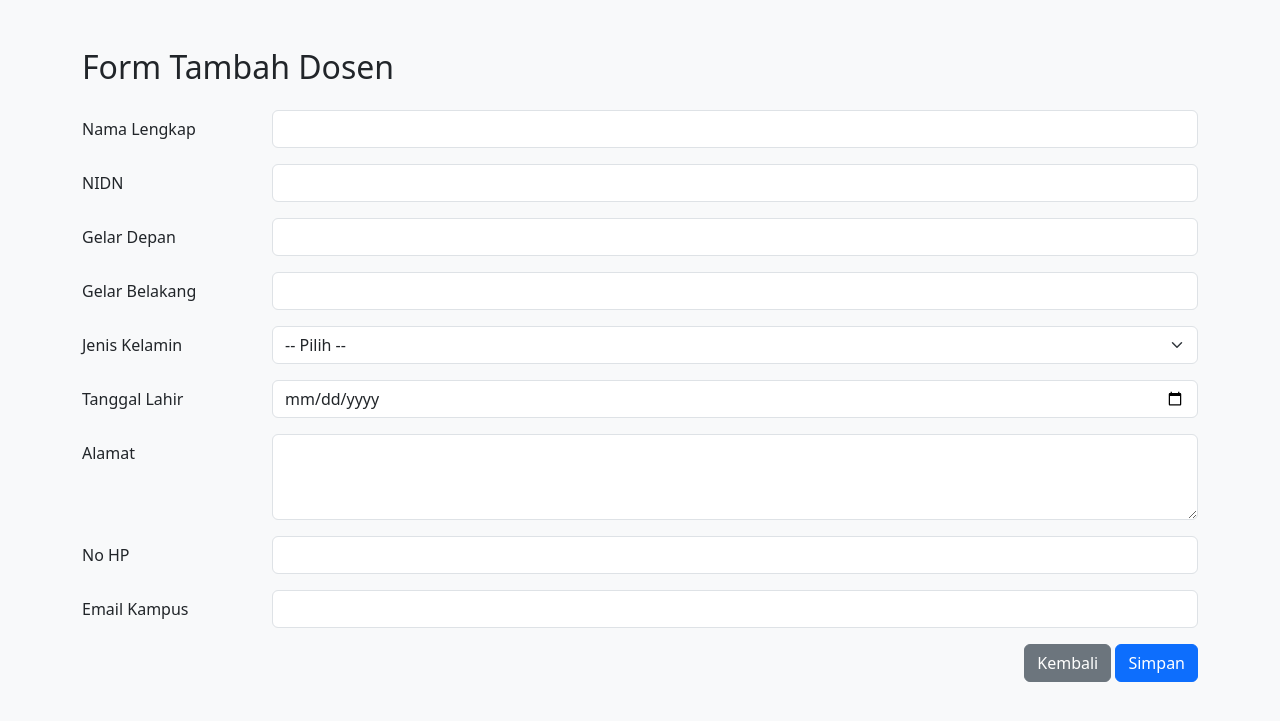
After one commit to Muchlis-Bazzank/P2-ANSI-MMDD, a CodeIgniter 4 app: the page made by sistem_manajemen_data_dosen/app/Views/dosen/create.php in a window 1280 px wide. The commit adds this page. Shown: the top 721 px of the page. Run offline with PHP 8.4 and a stand-in for CodeIgniter, Linux system fonts and the light colour scheme; the template is opened without the code that fills it, so the values that code supplies are empty; some libraries are stand-ins or nearby versions.

Commit message:
Pembaruan project

```diff
--- a/sistem_manajemen_data_dosen/app/Config/Database.php
+++ b/sistem_manajemen_data_dosen/app/Config/Database.php
@@ -29,7 +29,7 @@ class Database extends Config
         'hostname'     => 'localhost',
         'username'     => 'root',
         'password'     => '',
-        'database'     => 'sistem _manajemen_data_dosen',
+        'database'     => 'sistem_manajemen_data_dosen',
         'DBDriver'     => 'MySQLi',
         'DBPrefix'     => '',
         'pConnect'     => false,
--- /dev/null
+++ b/sistem_manajemen_data_dosen/app/Views/dosen/create.php
@@ -0,0 +1,96 @@
+<!DOCTYPE html>
+<html lang="id">
+<head>
+    <meta charset="UTF-8">
+    <title>Tambah Dosen</title>
+    <link rel="stylesheet" href="https://cdn.jsdelivr.net/npm/bootstrap@5.3.2/dist/css/bootstrap.min.css">
+</head>
+<body class="bg-light">
+
+<div class="container mt-5">
+    <h2 class="mb-4">Form Tambah Dosen</h2>
+
+    <?php if (session()->getFlashdata('error')) : ?>
+        <div class="alert alert-danger">
+            <?= session()->getFlashdata('error') ?>
+        </div>
+    <?php endif; ?>
+
+    <form action="<?= base_url('/dosen/store') ?>" method="post">
+        <div class="row mb-3">
+            <label class="col-sm-2 col-form-label">Nama Lengkap</label>
+            <div class="col-sm-10">
+                <input type="text" name="nama_lengkap" class="form-control" required>
+            </div>
+        </div>
+
+        <div class="row mb-3">
+            <label class="col-sm-2 col-form-label">NIDN</label>
+            <div class="col-sm-10">
+                <input type="text" name="nidn" class="form-control" required>
+            </div>
+        </div>
+
+        <div class="row mb-3">
+            <label class="col-sm-2 col-form-label">Gelar Depan</label>
+            <div class="col-sm-10">
+                <input type="text" name="gelar_depan" class="form-control">
+            </div>
+        </div>
+
+        <div class="row mb-3">
+            <label class="col-sm-2 col-form-label">Gelar Belakang</label>
+            <div class="col-sm-10">
+                <input type="text" name="gelar_belakang" class="form-control">
+            </div>
+        </div>
+
+        <div class="row mb-3">
+            <label class="col-sm-2 col-form-label">Jenis Kelamin</label>
+            <div class="col-sm-10">
+                <select name="jenis_kelamin" class="form-select" required>
+                    <option value="">-- Pilih --</option>
+                    <option value="L">Laki-Laki</option>
+                    <option value="P">Perempuan</option>
+                </select>
+            </div>
+        </div>
+
+        <div class="row mb-3">
+            <label class="col-sm-2 col-form-label">Tanggal Lahir</label>
+            <div class="col-sm-10">
+                <input type="date" name="tanggal_lahir" class="form-control">
+            </div>
+        </div>
+
+        <div class="row mb-3">
+            <label class="col-sm-2 col-form-label">Alamat</label>
+            <div class="col-sm-10">
+                <textarea name="alamat" class="form-control" rows="3"></textarea>
+            </div>
+        </div>
+
+        <div class="row mb-3">
+            <label class="col-sm-2 col-form-label">No HP</label>
+            <div class="col-sm-10">
+                <input type="text" name="no_hp" class="form-control">
+            </div>
+        </div>
+
+        <div class="row mb-3">
+            <label class="col-sm-2 col-form-label">Email Kampus</label>
+            <div class="col-sm-10">
+                <input type="email" name="email_kampus" class="form-control">
+            </div>
+        </div>
+
+        <!-- Tombol -->
+        <div class="text-end">
+            <a href="<?= base_url('/dosen') ?>" class="btn btn-secondary">Kembali</a>
+            <button type="submit" class="btn btn-primary">Simpan</button>
+        </div>
+    </form>
+</div>
+
+</body>
+</html>
--- a/sistem_manajemen_data_dosen/app/Views/dosen/index.php
+++ b/sistem_manajemen_data_dosen/app/Views/dosen/index.php
@@ -4,6 +4,9 @@
     <meta charset="UTF-8">
     <title>Daftar Dosen</title>
     <link rel="stylesheet" href="/assets/css/bootstrap.min.css">
+    <link rel="stylesheet" href="<?= base_url('assets/css/style.css') ?>">
+    <link rel="stylesheet" href="<?= base_url('assets/css/font-awesome.min.css') ?>">
+    <link rel="stylesheet" href="<?= base_url('assets/css/font-awesome.css') ?>">
 </head>
 <body class="container mt-5">
     <h2>Daftar Dosen</h2>
```
Also changed, not shown: sistem_manajemen_data_dosen/app/Views/index.php (added, +59 -0 lines), sistem_manajemen_data_dosen/app/index.html (+6 -8 lines), sistem_manajemen_data_dosen/app/Controllers/db.php (added), sistem_manajemen_data_dosen/public/assets/css/style.css (added).
